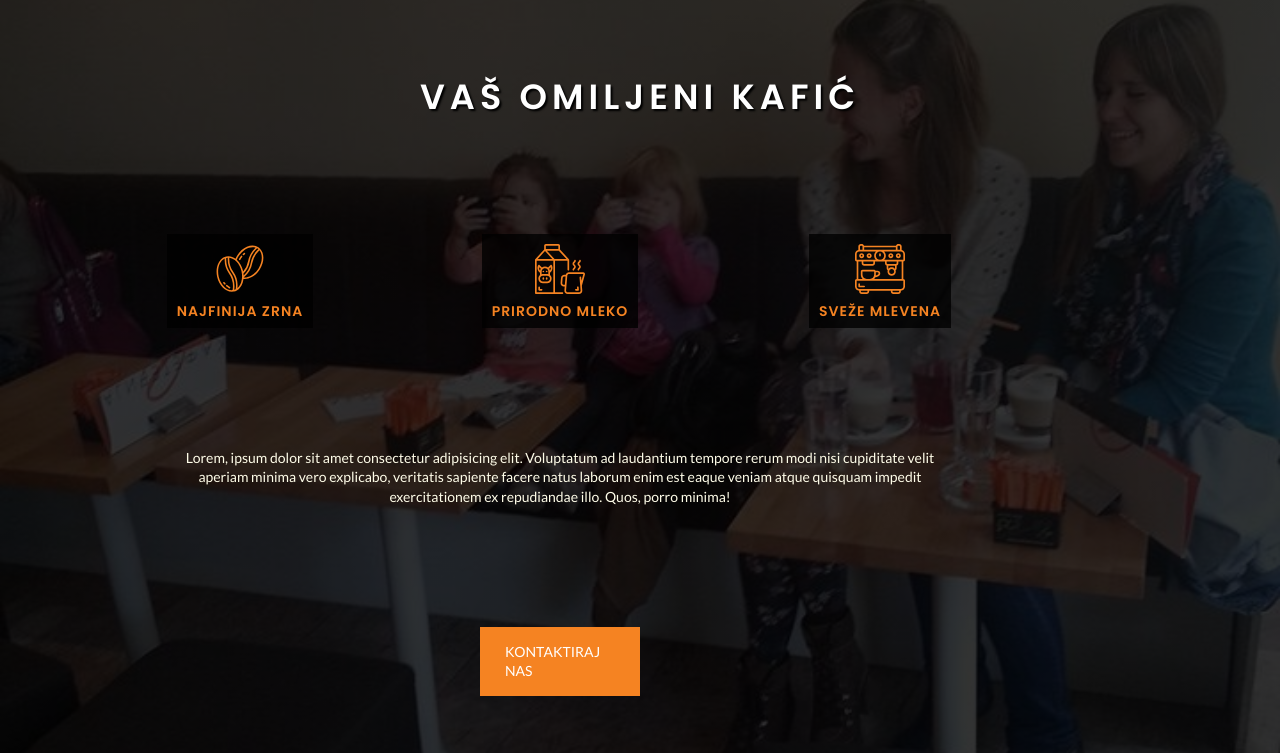
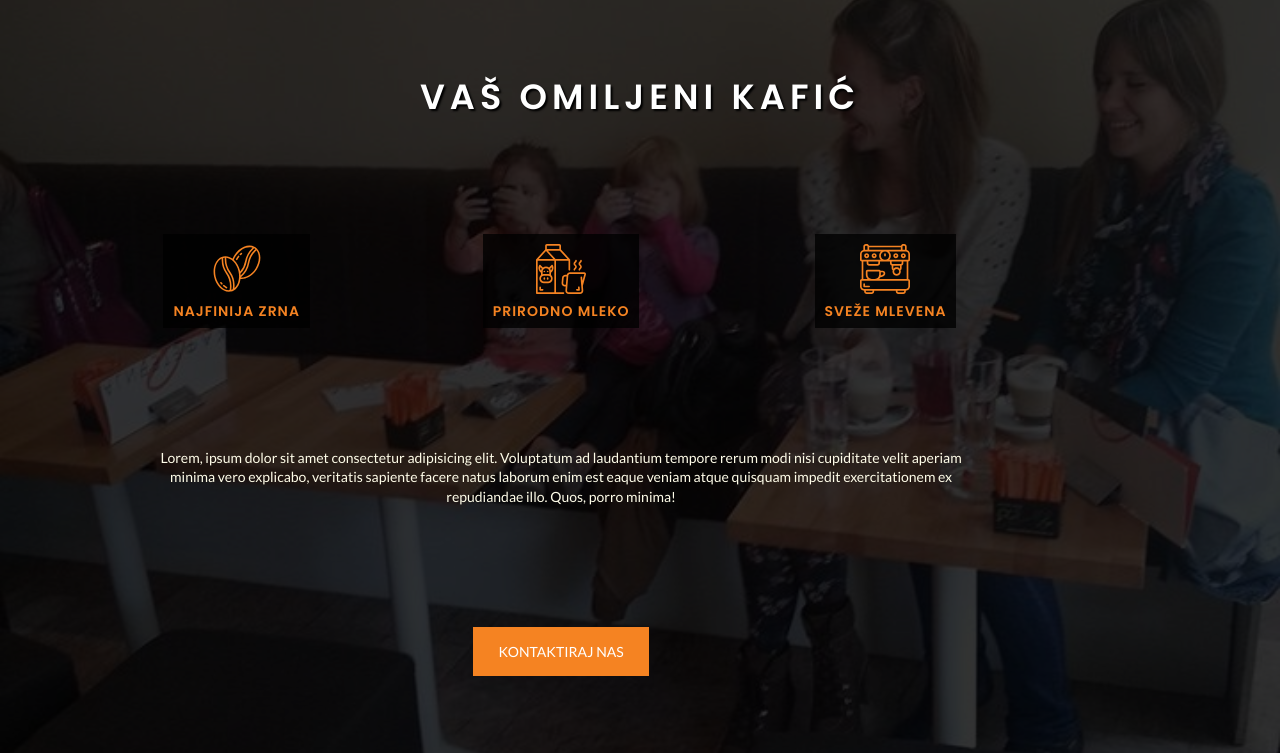
Before and after one commit to MilosCemalovic/spaceweb-phpmvcoop-and-more, a PHP site: template view/kafeterija.php in a window 1280 px wide; the page is wider, and only the part inside the window is pictured. Shown: the part 3341-4094 px from the top of that part. Run offline with PHP 8.4, Linux system fonts and the light colour scheme; the template is opened without the code that fills it, so the values that code supplies are empty.

Commit message:
Update main-5.css

```diff
--- a/view/css/main-5.css
+++ b/view/css/main-5.css
@@ -345,6 +345,8 @@ body {
 
 .btn--presentation {
   grid-column: 4/5;
+  display: grid;
+  grid-template-columns: max-content;
 }
 
 .coffe {
```
